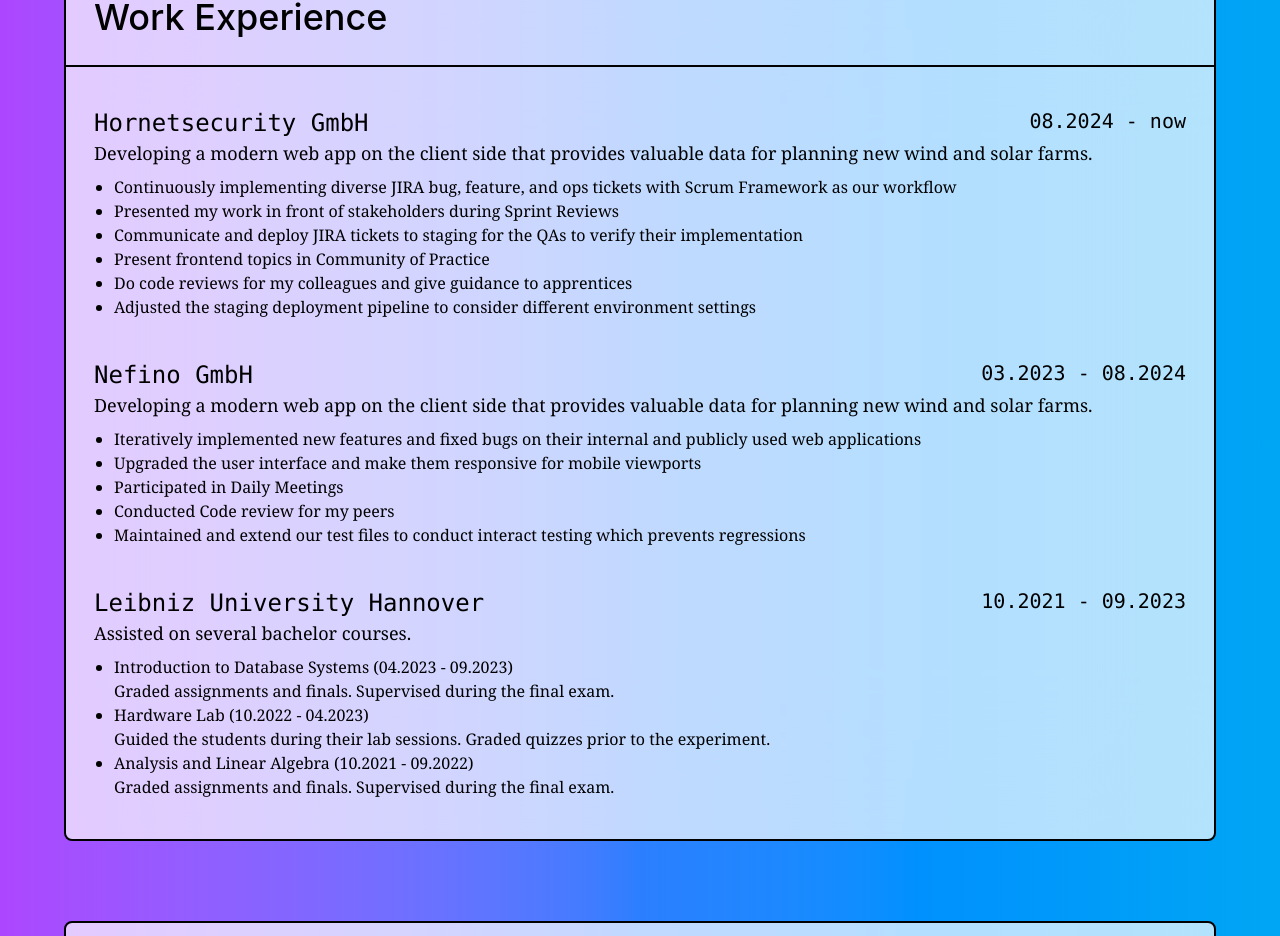
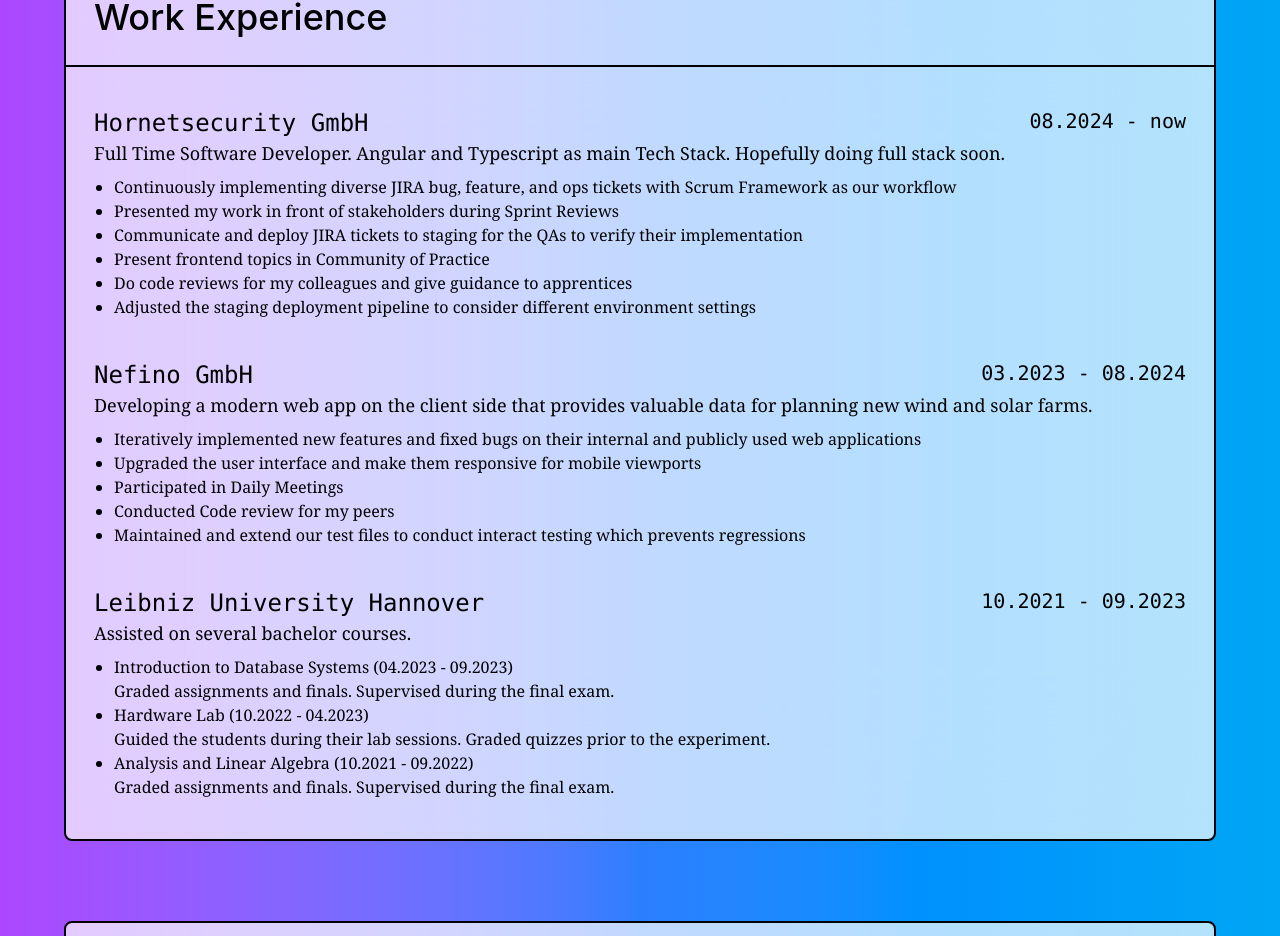
Before and after one commit to Remisys/WebsiteAboutMe, a Next.js app: page / in a window 1280 px wide. Shown: the part 829-1765 px from the top of the page. Built offline with nearby package versions, Linux system fonts and the light colour scheme.

Commit message:
Updated description for hornet

```diff
--- a/src/WorkingExperience.tsx
+++ b/src/WorkingExperience.tsx
@@ -26,8 +26,8 @@
           </h3>
         </div>
         <p className="text-start font-serif text-lg">
-          Developing a modern web app on the client side that provides valuable
-          data for planning new wind and solar farms.
+          Full Time Software Developer. Angular and Typescript as main Tech
+          Stack. Hopefully doing full stack soon.
         </p>
         <ul className="text-start list-disc ml-5 mt-2 font-serif">
           <li>
```
